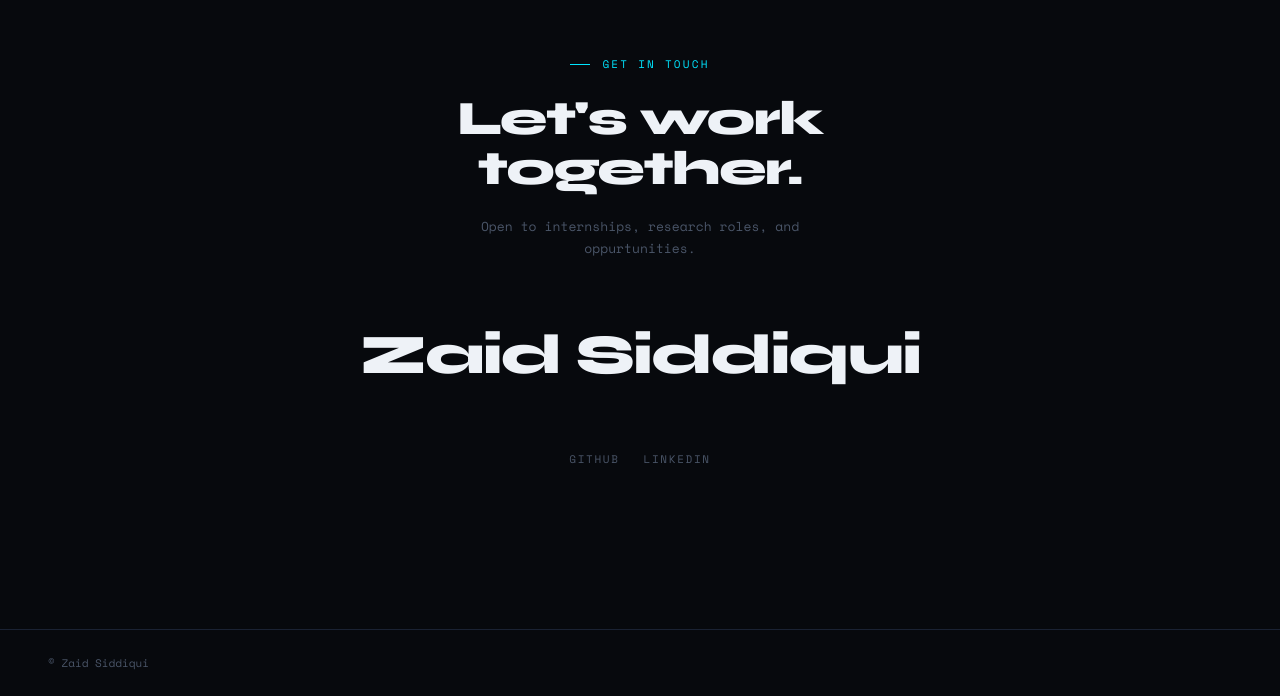
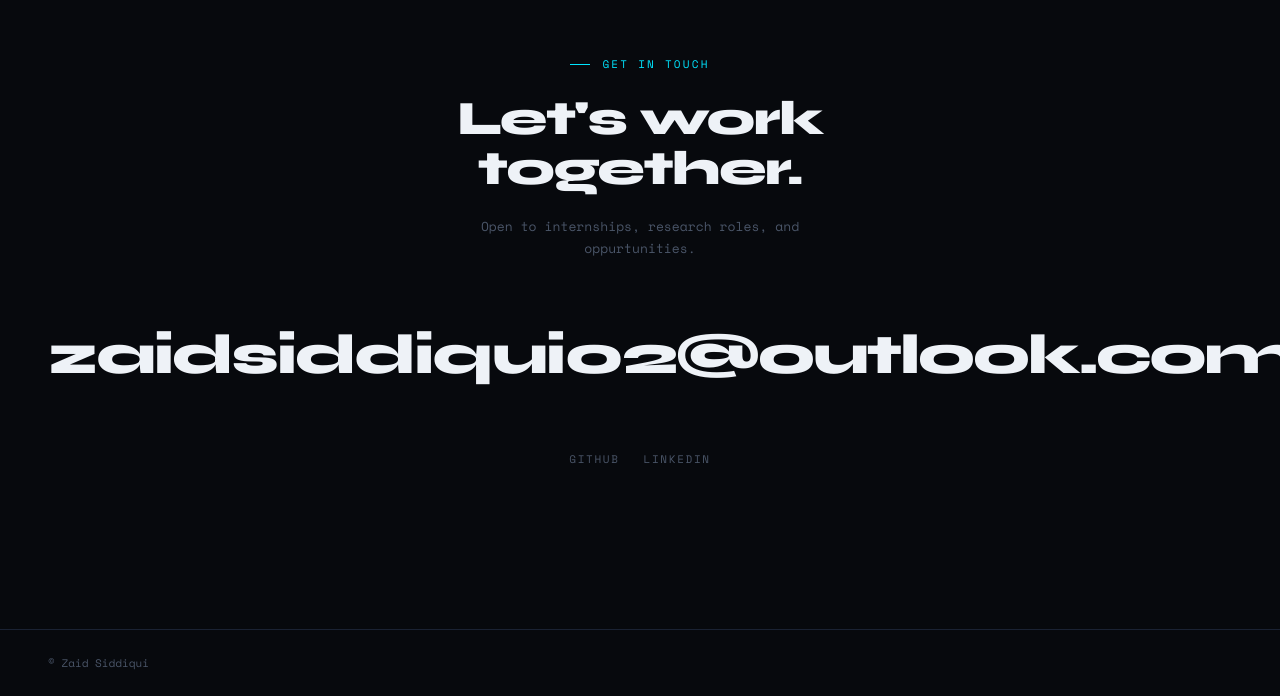
Before and after one commit to zkay700/zkay700.github.io, a plain HTML site: page index.html in a window 1280 px wide. Shown: the part 3440-4136 px from the top of the page. Drawn offline with nearby package versions, Linux system fonts and the light colour scheme.

Commit message:
Update contact email display in index.html

```diff
--- a/index.html
+++ b/index.html
@@ -417,7 +417,7 @@
   <p class="section-label reveal">Get in touch</p>
   <h2 class="reveal">Let's work<br>together.</h2>
   <p class="contact-sub reveal">Open to internships, research roles, and oppurtunities.</p>
-  <a href="mailto:zaidsiddiqui02@outlook.com" class="contact-link reveal">Zaid Siddiqui</a>
+  <a href="mailto:zaidsiddiqui02@outlook.com" class="contact-link reveal">zaidsiddiqui02@outlook.com</a>
   <div class="social-links reveal">
     <a href="https://github.com/zkay700">Github</a>
     <a href="https://www.linkedin.com/in/mzasiddiqui02/">LinkedIn</a>
```
